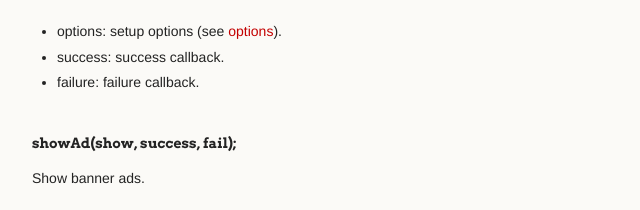
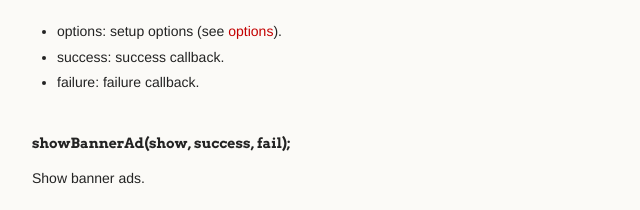
Before and after one commit to appfeel/admob-google-cordova, a plain HTML site: page index.html in a window 1280 px wide. Shown: the part 6100-6310 px from the top of the page, 278-918 px from the left. Drawn offline with Linux system fonts and the light colour scheme.

Commit message:
Update documentation showAd --> showBannerAd

```diff
--- a/index.html
+++ b/index.html
@@ -339,7 +339,7 @@ admob.requestInterstitialAd({
       </ul>
 
       <h4>
-<a id="showadshow-success-fail" class="anchor" href="#showadshow-success-fail" aria-hidden="true"><span class="octicon octicon-link"></span></a>showAd(show, success, fail);</h4>
+<a id="showadshow-success-fail" class="anchor" href="#showadshow-success-fail" aria-hidden="true"><span class="octicon octicon-link"></span></a>showBannerAd(show, success, fail);</h4>
 
       <p>Show banner ads.</p>
 
```
